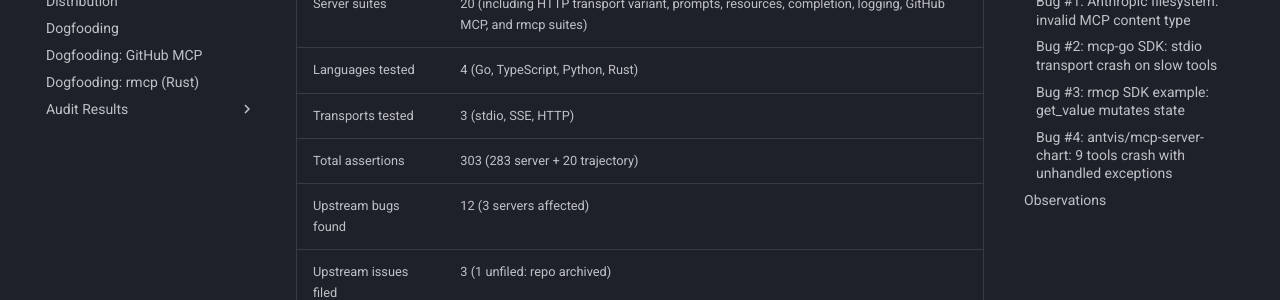
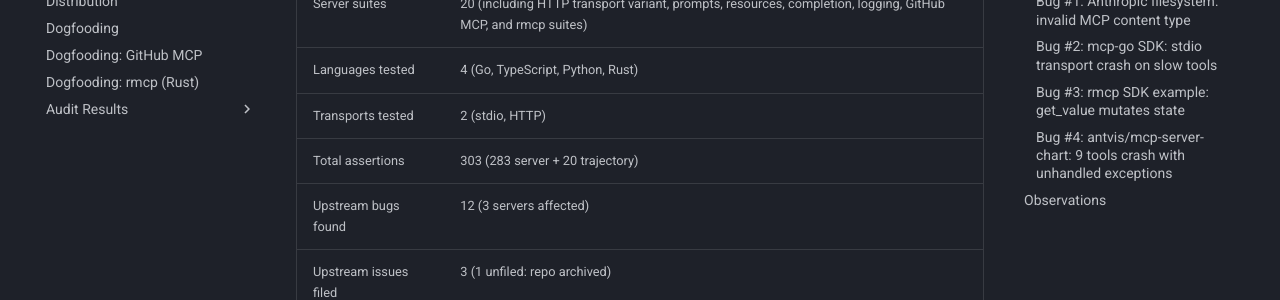
Before and after one commit to blackwell-systems/mcp-assert, an MkDocs documentation site: the page built from docs/scorecard.md, in a window 1280 px wide and 900 px high. Shown: the part 406-706 px from the top of the window. Built offline with MkDocs 1.6.1 and Material for MkDocs 9.7.7, drawn with Linux system fonts in a browser that asks for light colours; comment, search, counter and statistics services are not loaded.

Commit message:
fix: scorecard transports tested 3->2 (no SSE assertions exist)
SSE transport is supported by mcp-assert but no server suite currently
exercises it. Scorecard claimed 3 transports tested; actual coverage
is stdio and HTTP only.

```diff
--- a/docs/scorecard.md
+++ b/docs/scorecard.md
@@ -9,7 +9,7 @@ Servers tested by mcp-assert, bugs found, issues filed.
 | Servers scanned | 19 |
 | Server suites | 20 (including HTTP transport variant, prompts, resources, completion, logging, GitHub MCP, and rmcp suites) |
 | Languages tested | 4 (Go, TypeScript, Python, Rust) |
-| Transports tested | 3 (stdio, SSE, HTTP) |
+| Transports tested | 2 (stdio, HTTP) |
 | Total assertions | 303 (283 server + 20 trajectory) |
 | Upstream bugs found | 12 (3 servers affected) |
 | Upstream issues filed | 3 (1 unfiled: repo archived) |
```
